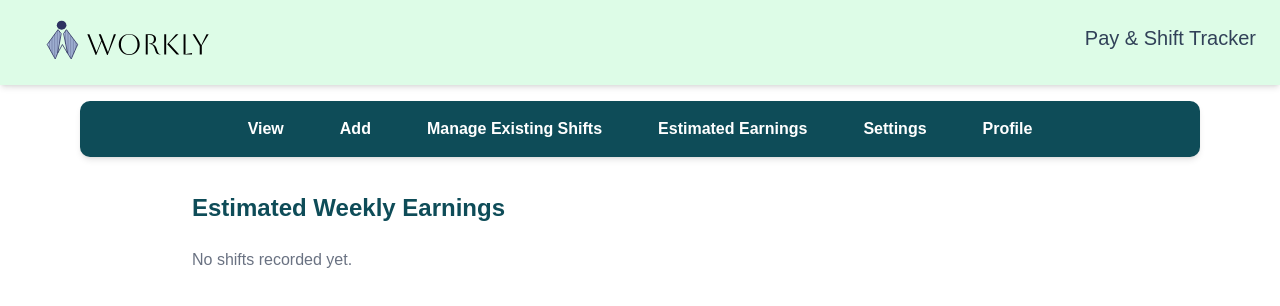
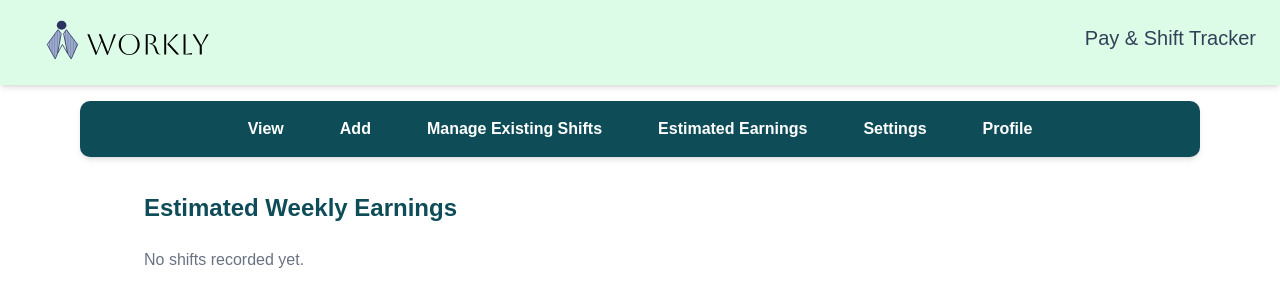
Before and after one commit to ZainabTameem/work-shift-pay-tracker, a Next.js app in the folder work-shift-pay-tracker/: page /earnings in a window 1280 px wide. Shown: the top 306 px of the page. Built offline with nearby package versions, Linux system fonts and the light colour scheme; no server answers.

Commit message:
improve spacing, card layout and page padding

```diff
--- a/work-shift-pay-tracker/app/components/EstimatedEarningsComponents/EstimatedEarningsForm.js
+++ b/work-shift-pay-tracker/app/components/EstimatedEarningsComponents/EstimatedEarningsForm.js
@@ -94,7 +94,7 @@ export default function EstimatedEarningsForm() {
   }, [shifts]);
 
   return (
-    <div className="max-w-4xl mx-auto mt-10">
+    <div className="max-w-5xl mx-auto mt-10 px-4 pb-16">
       <h1 className="text-2xl font-bold text-[#0E4C58] mb-6">
         Estimated Weekly Earnings
       </h1>
@@ -102,7 +102,7 @@ export default function EstimatedEarningsForm() {
       {weeks.length === 0 ? (
         <p className="text-gray-500">No shifts recorded yet.</p>
       ) : (
-        <div className="grid grid-cols-1 md:grid-cols-2 gap-6">
+        <div className="grid grid-cols-1 md:grid-cols-2 gap-8">
           {weeks.map((week, index) => {
             const weekKey = `week-${index}`;
 
```
